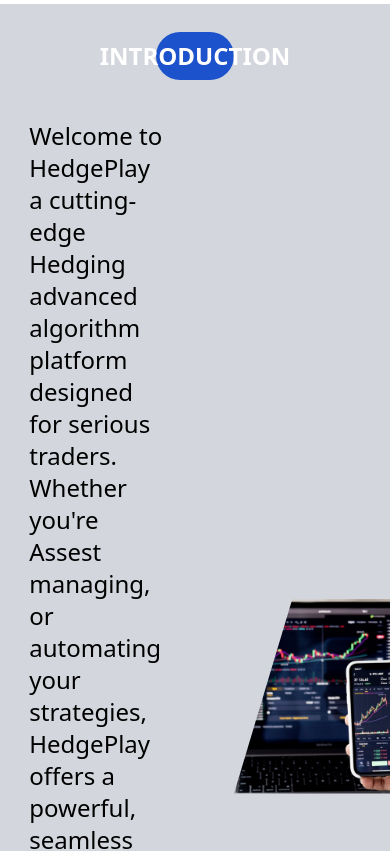
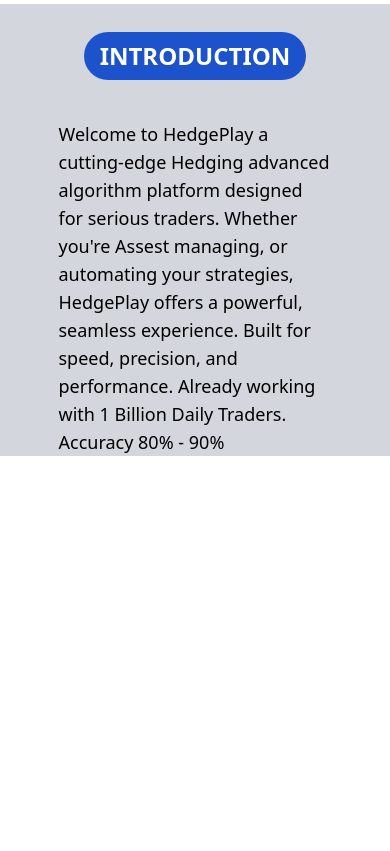
Before and after one commit to GoharRamzan/hedgeplay, a React (Vite) app: page / in a window 390 px wide. Shown: the part 840-1691 px from the top of the page. After the commit the page ends 1296 px from the top, so only its background shows below. Built offline with nearby package versions, Linux system fonts and the light colour scheme; grey boxes are pictures that could not be loaded.

Commit message:
Update Introduction.jsx

```diff
--- a/src/components/Introduction.jsx
+++ b/src/components/Introduction.jsx
@@ -4,15 +4,15 @@
 const Introduction = () => {
     return (
         <div className='bg-[#D3D6DD] h-full flex flex-col items-center w-full overflow-hidden'>
-            <h1 className='bg-[#1C52CB] text-white font-bold h-12 mb-10 w-[20%] text-2xl flex items-center justify-center mt-7 rounded-3xl'>INTRODUCTION</h1>
+            <h1 className='bg-[#1C52CB] text-white font-bold h-12 mb-10   px-4 text-2xl flex items-center justify-center mt-7 rounded-3xl'>INTRODUCTION</h1>
             <div className='flex justify-between items-center w-full h-full'>
-                <div className='w-[50%]  flex justify-center items-center text-lg'>
-                    <p className='w-[70%] text-2xl'>
+                <div className='w-full md:w-[50%]  flex justify-center items-center text-lg'>
+                    <p className='w-[70%] text-lg md:text-2xl'>
                     Welcome to HedgePlay a cutting-edge Hedging advanced algorithm platform designed for serious traders. Whether you're Assest managing, or automating your strategies, HedgePlay offers a powerful, seamless experience. Built for speed, precision, and performance.
                     Already working with 1 Billion Daily Traders. Accuracy 80% - 90%
                     </p>
                 </div>
-                <div className='w-[50%]  h-full overflow-hidden'>
+                <div className='hidden md:block w-[50%]  h-full overflow-hidden'>
                     <img src={image} alt="" className=" h-full w-full object-fill object clip-diagonal" />
                 </div>
             </div>
```
